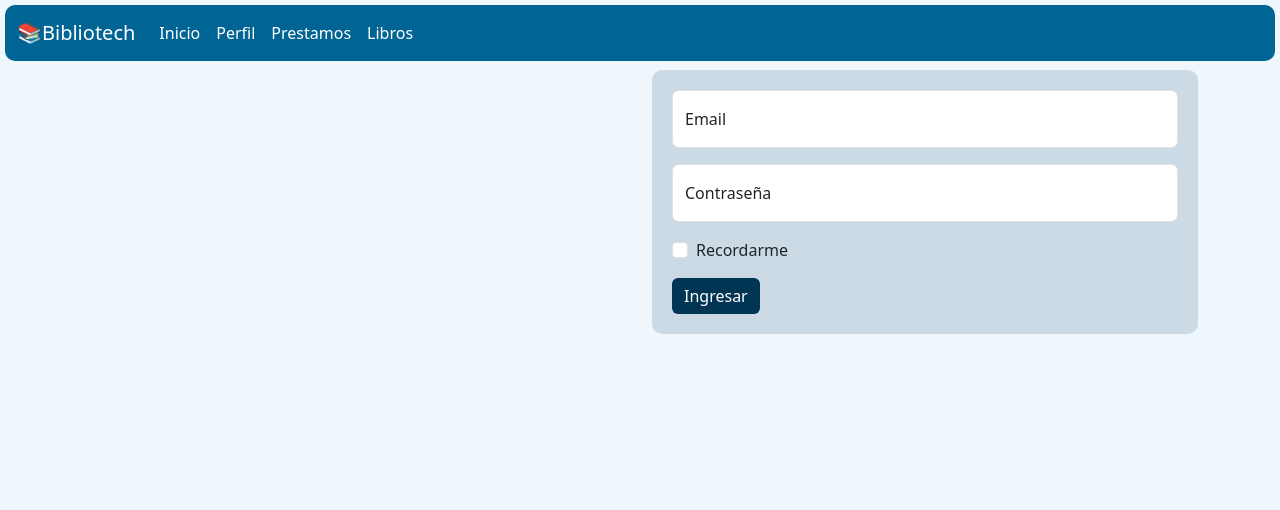
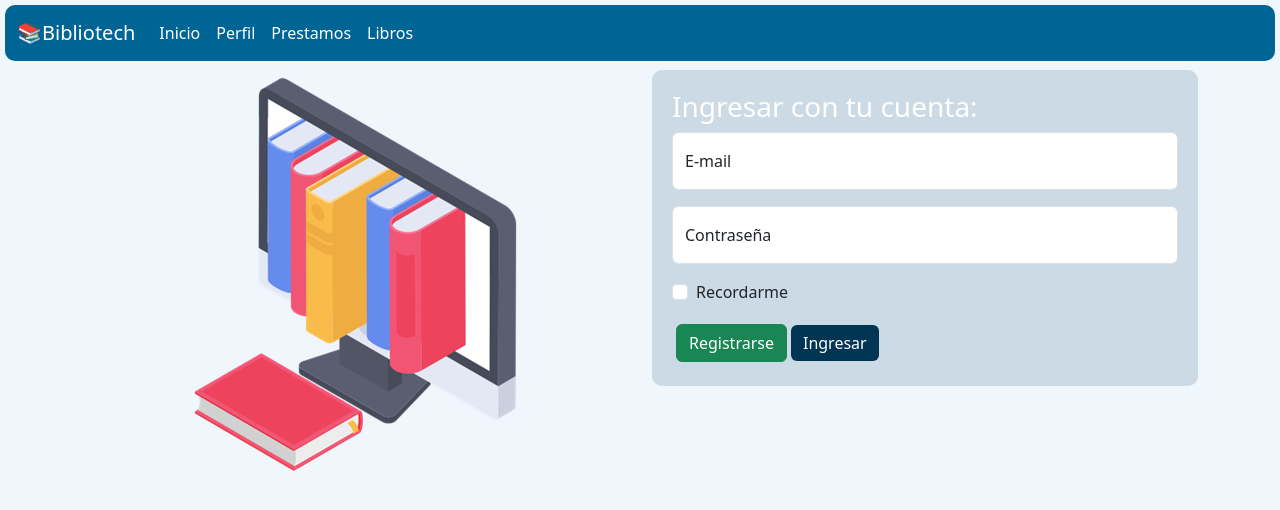
Before and after one commit to francogcn/TP-FS-SILICON-2024-G1, a React (Vite) app in the folder frontend/: page /login in a window 1280 px wide. Shown: the top 510 px of the page. Built offline with nearby package versions, Linux system fonts and the light colour scheme.

Commit message:
Agrego estilos e imagenes al log-in

```diff
--- a/frontend/src/pages/LogIn.jsx
+++ b/frontend/src/pages/LogIn.jsx
@@ -1,16 +1,27 @@
+import { useState } from "react"
+
 export default function LogIn() {
+    const [mail, setMail] = useState('');
+    const [password, setPassword] = useState('');
+
+    const submitHandler = async(e) =>{
+        e.preventDefault();
+    }
+
     return (
         <>
             <div className="container" id="login">
                 <div className="row">
                     <div className="col">
+                        <img src="login-icon.png" alt="Library" />
 
                     </div>
                     <div className="col">
                         <form>
+                            <h3 style={{color:'#fff'}}>Ingresar con tu cuenta:</h3>
                             <div className="form-floating mb-3">
                                 <input type="email" className="form-control" id="logiEmail" aria-describedby="emailHelp" placeholder="alguien@tumail.com"/>
-                                <label htmlFor="logiEmail">Email</label>
+                                <label htmlFor="logiEmail">E-mail</label>
                             </div>
                             <div className="form-floating mb-3">
                                 <input type="password" className="form-control" id="loginPassword" placeholder="Contraseña"/>
@@ -20,7 +31,9 @@ export default function LogIn() {
                                 <input type="checkbox" className="form-check-input" id="loginCheck"/>
                                     <label className="form-check-label" htmlFor="loginCheck">Recordarme</label>
                             </div>
+                            <button type="submit" className="btn btn-success m-1">Registrarse</button>
                             <button type="submit" className="btn btn-primary">Ingresar</button>
+
                         </form>
                     </div>
                 </div>
```
Also changed, not shown: frontend/public/login-icon.png (added), frontend/public/login-icon2.png (added).
